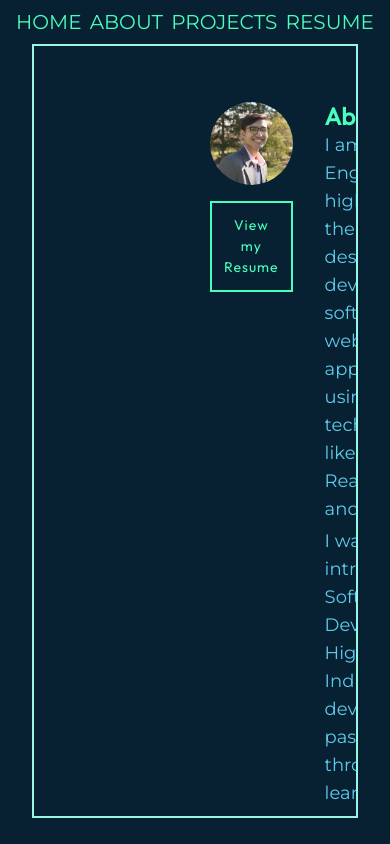
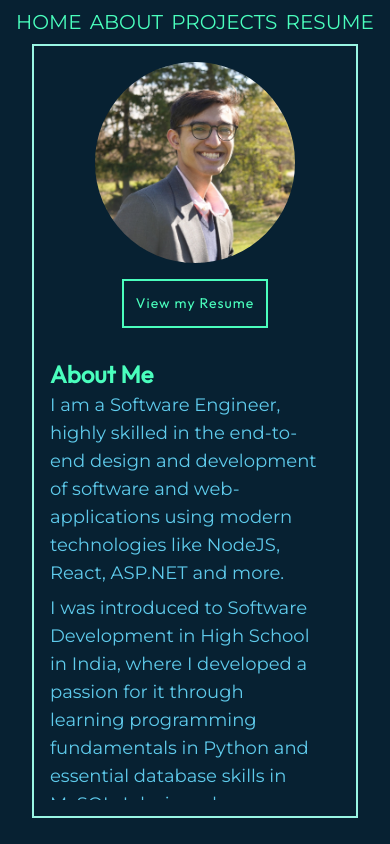
Before and after one commit to aadi219/aadi219.github.io, a React (Vite) app: page /about in a window 390 px wide. Built offline with nearby package versions, Linux system fonts and the light colour scheme.

Commit message:
feat: About - make page responsive

```diff
--- a/src/about/components/Main.tsx
+++ b/src/about/components/Main.tsx
@@ -1,13 +1,13 @@
 const Main = () => {
     return (
-        <div className="flex flex-flex-wrap px-40 gap-8 relative top-[40px]">
-            <div className="w-[30%] md:w-auto md:h-[100px] flex flex-col gap-4">
+        <div className="flex flex-col lg:flex-row xl:px-40 gap-8 md:relative md:top-[40px] overflow-scroll lg:overflow-hidden">
+            <div className="w-full lg:w-[30%] flex items-center lg:items-start flex-col gap-4">
                 <img
-                    className="rounded-full w-[300px]"
+                    className="mx-auto rounded-full w-[200px] sm:w-[250px] lg:w-[300px]"
                     src="/assets/img/portfolio-pic.jpg"
                     alt="Picture of Aadi Badola"
                 />
-                <div>
+                <div className="mx-auto">
                     <a
                         href="https://drive.google.com/file/d/1EOOdWZ7B2Zi_c2H99zidLk8G3ffSa4Jp/view?usp=sharing"
                         target="_blank"
@@ -17,7 +17,7 @@ const Main = () => {
                     </a>
                 </div>
             </div>
-            <div className="w-[70%] overflow-auto hide-scroll">
+            <div className="w-full lg:w-[70%] lg:overflow-auto">
                 <div
                     className="text-left text-lg text-bg-med flex flex-col pr-5"
                     id="about-content"
```
